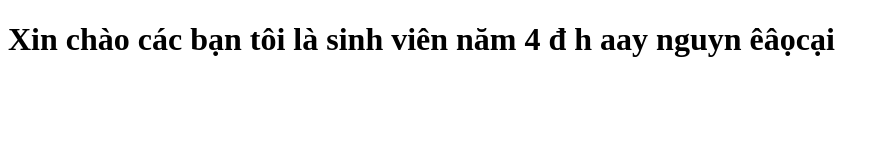
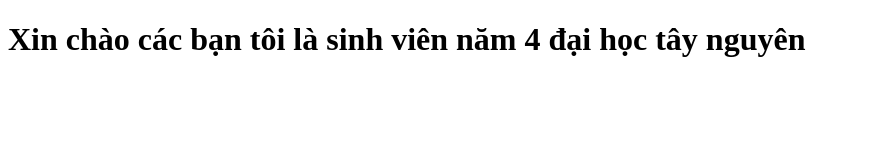
Before and after one commit to thenguyen1998/Gittest, a plain HTML site: page index.html in a window 1280 px wide. Shown: the whole page, without its empty margins (0-889 px from the left). Drawn offline with Linux system fonts and the light colour scheme.

Commit message:
sửa thẻ h1

```diff
--- a/index.html
+++ b/index.html
@@ -8,7 +8,7 @@
 </head>
 
 <body>
-      <h1>Xin chào các bạn tôi là sinh viên năm 4 đ h aay nguyn êâọcại</h1>
+      <h1>Xin chào các bạn tôi là sinh viên năm 4 đại học tây nguyên </h1>
 </body>
 
 </html>
```
